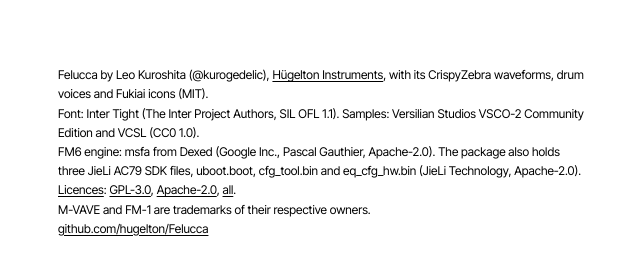
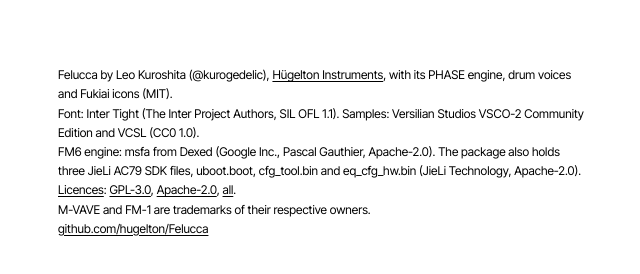
Before and after one commit to hugelton/Felucca-WebApp, a website: page index_pkg.html in a window 1280 px wide. Shown: the part 306-580 px from the top of the page, 318-958 px from the left. Drawn offline with Linux system fonts and the light colour scheme; files whose address does not match are found by name.

Commit message:
Credits: the PHASE engine

```diff
--- a/index_pkg.html
+++ b/index_pkg.html
@@ -73,7 +73,7 @@
   <p><a href="../editor/" data-t="editor"></a></p>
   <p id="try-p" hidden><a href="../try/" data-t="tryIt"></a></p>
   <p id="next-p" hidden><a href="../try/" data-t="tryNext"></a></p>
-  <footer><p class="small">Felucca by Leo Kuroshita (@kurogedelic), <a href="https://hugelton.com" target="_blank" rel="noopener">Hügelton Instruments</a>, with its CrispyZebra waveforms, drum voices and Fukiai icons (MIT).<br>
+  <footer><p class="small">Felucca by Leo Kuroshita (@kurogedelic), <a href="https://hugelton.com" target="_blank" rel="noopener">Hügelton Instruments</a>, with its PHASE engine, drum voices and Fukiai icons (MIT).<br>
     Font: Inter Tight (The Inter Project Authors, SIL OFL 1.1). Samples: Versilian Studios VSCO-2 Community Edition and VCSL (CC0 1.0).<br>
     FM6 engine: msfa from Dexed (Google Inc., Pascal Gauthier, Apache-2.0). The package also holds three JieLi AC79 SDK files, uboot.boot, cfg_tool.bin and eq_cfg_hw.bin (JieLi Technology, Apache-2.0). <a href="../../firmware/LICENSING.md">Licences</a>: <a href="../../firmware/LICENSE">GPL-3.0</a>, <a href="../../firmware/LICENSES/Apache-2.0.txt">Apache-2.0</a>, <a href="../../firmware/LICENSES/">all</a>.<br>
     M-VAVE and FM-1 are trademarks of their respective owners.<br>
```
